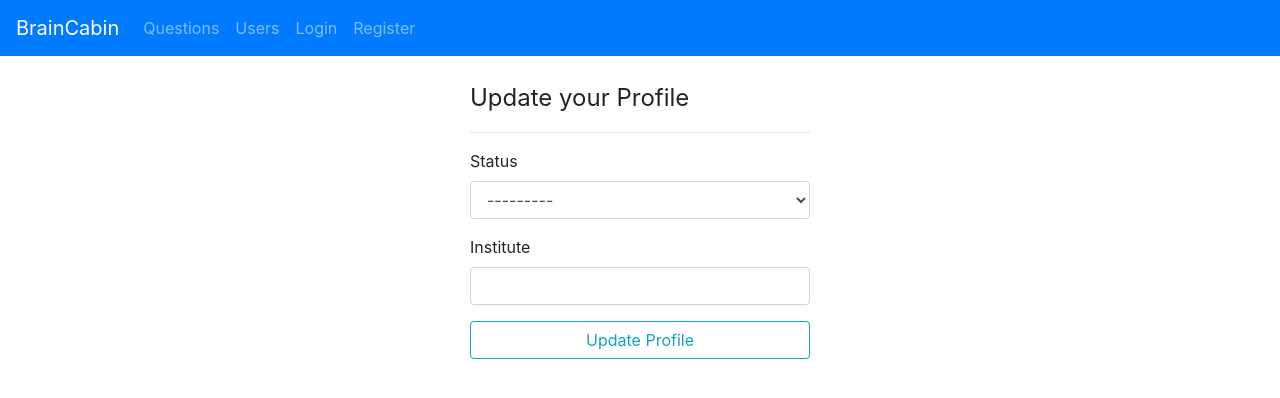
After one commit to FalseDev/braincabin-dj, a Django app: page /account/profile/edit/ in a window 1280 px wide. The commit adds this page. Shown: the top 398 px of the page. Run offline with Django 3.2, Linux system fonts and the light colour scheme; some libraries are stand-ins or nearby versions.

Commit message:
Profile update route added

```diff
--- a/users/account_urls.py
+++ b/users/account_urls.py
@@ -8,6 +8,7 @@ urlpatterns = [
     path('confirm-mail/', views.confirm_mail, name="confirm-mail-message"),
     path('login/', LoginView.as_view(template_name='users/login.html'), name="login"),
     path('logout/', LogoutView.as_view(template_name='users/logout.html'), name="logout"),
+    path('profile/edit/', views.profile_edit, name="profile-edit"),
     path('password/', include('users.password_urls')),
     path('email/', include(mail_urls)),
 ]
--- a/users/forms.py
+++ b/users/forms.py
@@ -1,5 +1,5 @@
 from django import forms
-from .models import User
+from .models import User, Profile
 from django.contrib.auth.forms import UserCreationForm
 
 
@@ -12,3 +12,9 @@ class UserRegisterForm(UserCreationForm):
         model = User
         fields = ['username', 'name', 'email',
                   'password1', 'password2', 'date_of_birth']
+
+
+class UserProfileForm(forms.ModelForm):
+    class Meta:
+        model = Profile
+        fields = ['status', 'institute']
--- a/users/models.py
+++ b/users/models.py
@@ -40,11 +40,11 @@ class Profile(models.Model):
     OTHER = "OTHER"
 
     status_choices = [
-        (SCHOOLER, SCHOOLER),
-        (UNDERGRAD, UNDERGRAD),
-        (GRADUATE, GRADUATE),
-        (TEACHER, TEACHER),
-        (OTHER, OTHER),
+        (SCHOOLER, SCHOOLER.capitalize()),
+        (UNDERGRAD, UNDERGRAD.capitalize()),
+        (GRADUATE, GRADUATE.capitalize()),
+        (TEACHER, TEACHER.capitalize()),
+        (OTHER, OTHER.capitalize()),
     ]
 
     status = models.CharField(choices=status_choices, max_length=9, null=True, blank=True)
--- /dev/null
+++ b/users/templates/users/update-profile.html
@@ -0,0 +1,20 @@
+{% extends 'base.html' %}
+{% load crispy_forms_tags %}
+
+{% block title %}Braincabin - Edit Profile {% endblock title %}
+
+{% block content %}
+    <div class="container d-flex justify-content-center">
+        <div class="mt-4 col-sm-10 col-md-6 col-lg-4">
+            <legend>Update your Profile</legend>
+            <hr>
+            <form method="post" class="form-group">
+                {% csrf_token %}
+                {{ form|crispy }}
+                <button type="submit" class="btn btn-outline-info btn-block">Update Profile</button>
+            </form>
+
+        </div>
+    </div>
+
+{% endblock content %}
--- a/users/templates/users/user_detail.html
+++ b/users/templates/users/user_detail.html
@@ -24,7 +24,7 @@
                         </div>
                     </div>
                     {% if request.user == object %}
-                        <a class="btn">
+                        <a href="{% url 'profile-edit' %}">
                             <svg width="1em" height="1em" viewBox="0 0 16 16" class="bi bi-pencil-square" fill="currentColor" xmlns="http://www.w3.org/2000/svg">
                                 <path d="M15.502 1.94a.5.5 0 0 1 0 .706L14.459 3.69l-2-2L13.502.646a.5.5 0 0 1 .707 0l1.293 1.293zm-1.75 2.456l-2-2L4.939 9.21a.5.5 0 0 0-.121.196l-.805 2.414a.25.25 0 0 0 .316.316l2.414-.805a.5.5 0 0 0 .196-.12l6.813-6.814z"/>
                                 <path fill-rule="evenodd" d="M1 13.5A1.5 1.5 0 0 0 2.5 15h11a1.5 1.5 0 0 0 1.5-1.5v-6a.5.5 0 0 0-1 0v6a.5.5 0 0 1-.5.5h-11a.5.5 0 0 1-.5-.5v-11a.5.5 0 0 1 .5-.5H9a.5.5 0 0 0 0-1H2.5A1.5 1.5 0 0 0 1 2.5v11z"/>
--- a/users/views.py
+++ b/users/views.py
@@ -2,8 +2,24 @@ from django.shortcuts import render, redirect
 from django.contrib import messages
 from django_email_verification import sendConfirm
 from django.views.generic import ListView, DetailView
-from .models import User
+from .models import User, Profile
 from . import forms
+
+
+def profile_edit(request):
+    if request.method == 'POST':
+        form = forms.UserProfileForm(request.POST)
+        if form.is_valid():
+            profile = request.user.profile
+            profile.status = form.cleaned_data['status']
+            profile.institute = form.cleaned_data['institute']
+            profile.save()
+            messages.success(request, 'Profile updated!')
+            return redirect('user-detail', pk=request.user.pk)
+    else:
+        form = forms.UserProfileForm()
+    return render(request, 'users/update-profile.html', {"form":form})
+
 
 class UserListView(ListView):
     model = User
```
